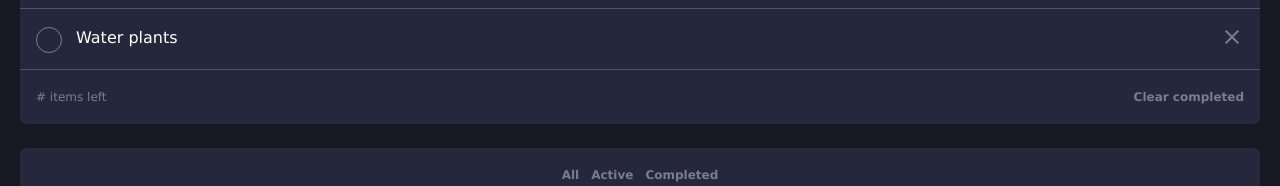
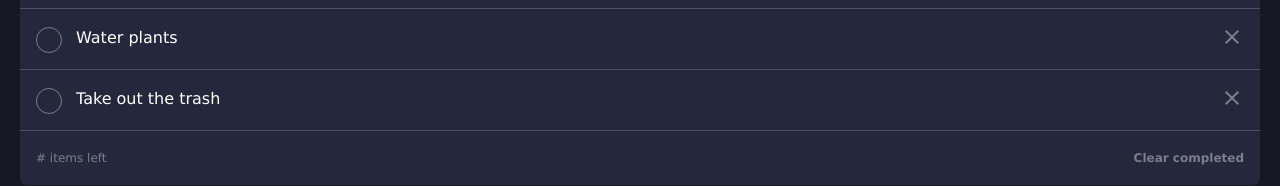
Before and after one commit to kirstengreen/todo-challenge-09262021, a React (Create React App) app: page / in a window 1280 px wide. Shown: the part 278-464 px from the top of the page. Built offline with nearby package versions, Linux system fonts and the light colour scheme.

Commit message:
created clear completed function and added it to list footer

```diff
--- a/src/App.js
+++ b/src/App.js
@@ -5,17 +5,25 @@ import Header from './components/Header/Header'
 import AddTodoItem from './components/AddTodoItem/AddTodoItem'
 import TodoList from './components/TodoList/TodoList'
 import ListFooter from './components/ListFooter/ListFooter'
+import { createPortal } from 'react-dom'
 
 export default function App() {
 
   const [ todos, setTodos ] = useState([
     {
       id: 1,
-      name: 'Cook dinner'
+      name: 'Cook dinner',
+      complete: false
     },
     {
       id: 2,
-      name: 'Water plants'
+      name: 'Water plants',
+      complete: true
+    },
+    {
+      id: 2,
+      name: 'Take out the trash',
+      complete: true
     }
   ])
 
@@ -28,12 +36,20 @@ export default function App() {
   }
 
 
+  // DELETE COMPLETED
+  const deleteCompleted = () => {
+    setTodos(todos.filter( (todo) =>
+      todo.complete !== true
+    ))
+  }
+
+
   return (
     <Layout>
       <Header headerText='ToDo' />
       <AddTodoItem placeholderText='Create a new item...' />
-      <TodoList todos={todos} deleteTodo={deleteTodo}/>
-      <ListFooter />
+      <TodoList todos={todos} deleteTodo={deleteTodo} />
+      <ListFooter deleteCompleted={deleteCompleted} />
     </Layout>
   );
 }
--- a/src/components/ListFooter/ListFooter.js
+++ b/src/components/ListFooter/ListFooter.js
@@ -1,8 +1,6 @@
 import './ListFooter.css'
 
-export default function ListFooter( props ) {
-
-  // Props: checked(for delete checked), notChecked(count not completed)
+export default function ListFooter( {deleteCompleted} ) {
 
   return (
     <div className='footer_container'>
@@ -10,7 +8,7 @@ export default function ListFooter( props ) {
         <div className="items_left">
           # items left
         </div>
-        <div className='list_action'>
+        <div className='list_action' onClick={ () => deleteCompleted() }>
           Clear completed
         </div>
       </div>
```
